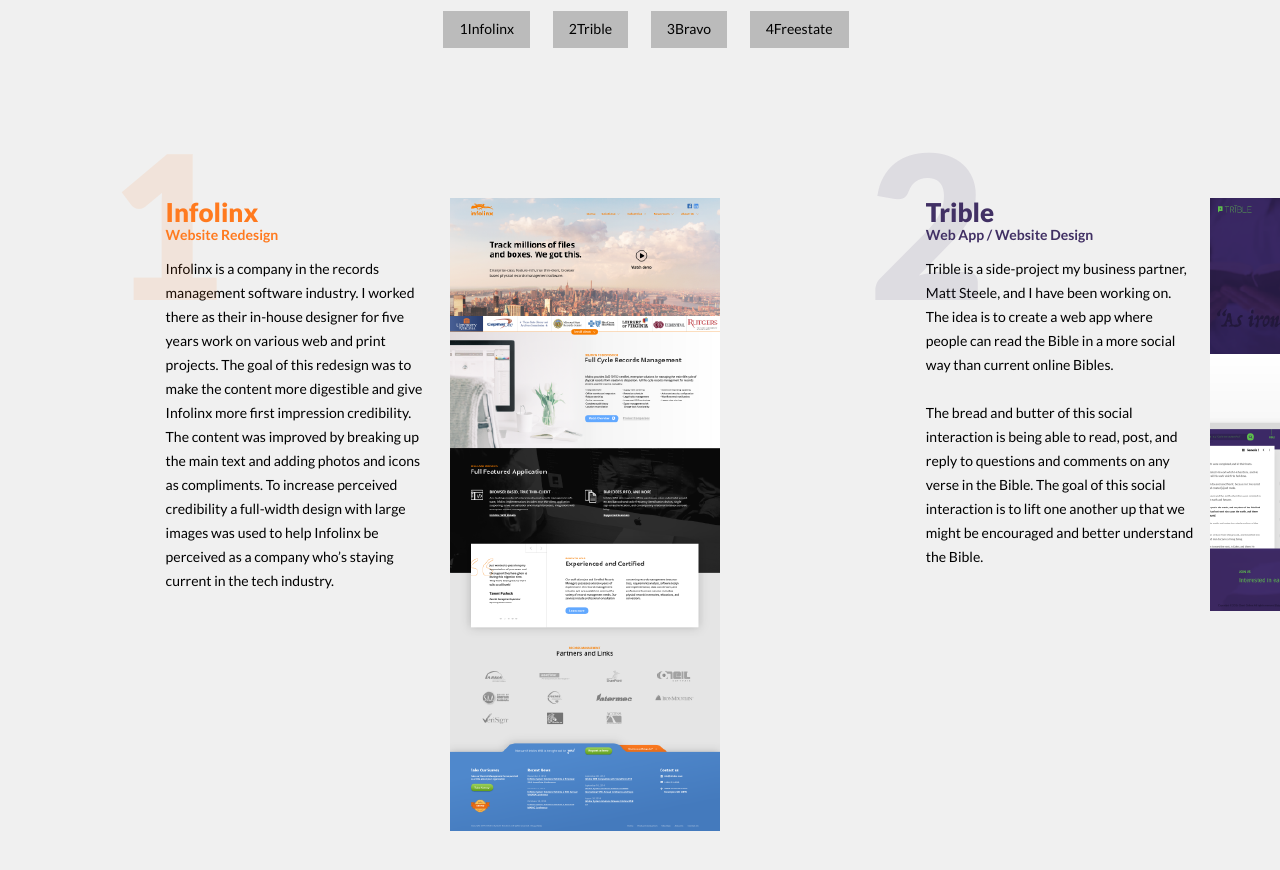
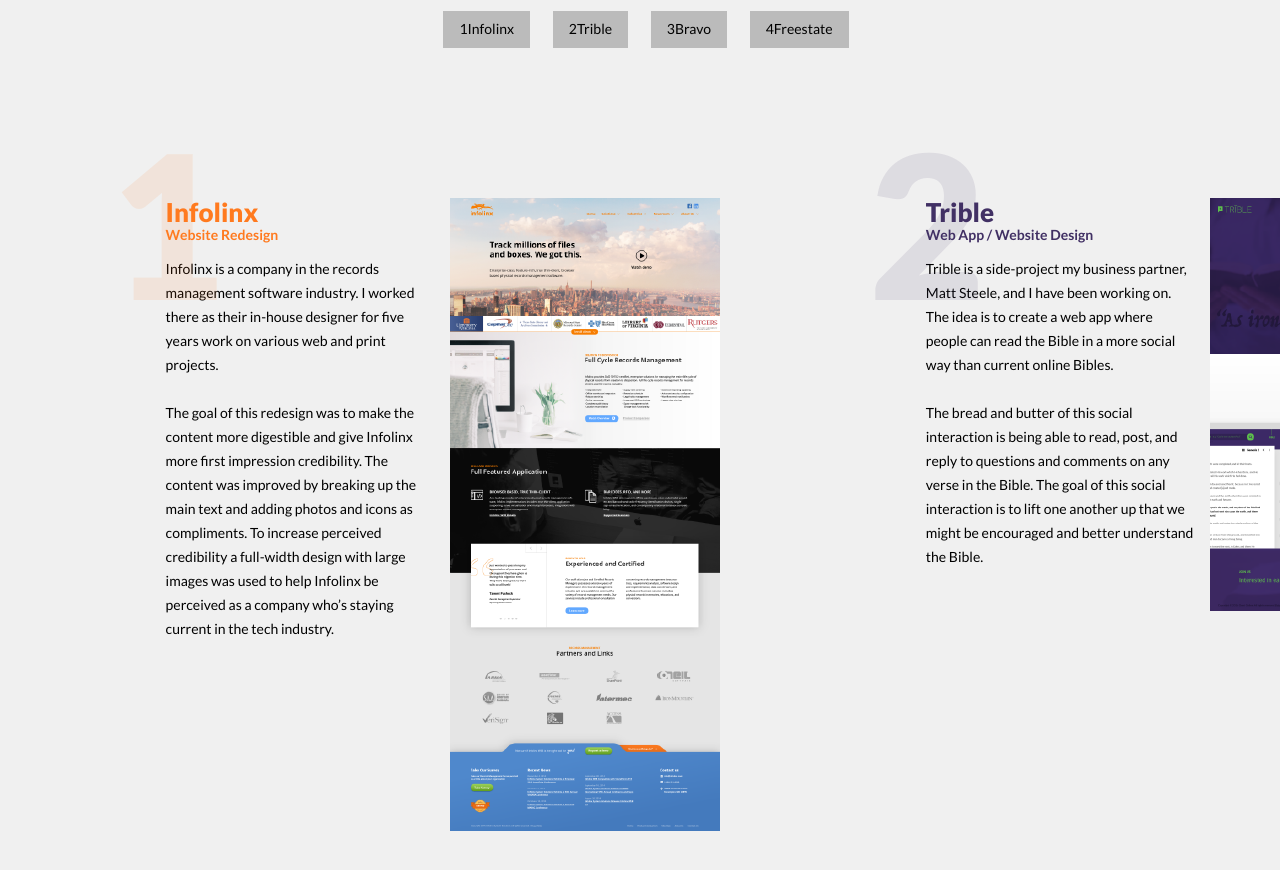
Before and after one commit to bzle/brandonz-me, a Jekyll site: the page built from index.html, in a window 1280 px wide and 900 px high, scrolled down 1208 px. Shown: the top 870 px of the window. Built offline with Jekyll 4.4.1, drawn with Linux system fonts in a browser that asks for light colours; nearby versions of some CDN libraries.

Commit message:
Updated '/index.html' via CloudCannon

```diff
--- a/index.html
+++ b/index.html
@@ -60,7 +60,7 @@
                 <span class="project__num">1</span>
                 <h3 class="project__title">Infolinx</h3>
                 <p class="project__type">Website Redesign</p>
-                <p class="project__description">Infolinx is a company in the records management software industry. I worked there as their in-house designer for five years work on various web and print projects. The goal of this redesign was to make the content more digestible and give Infolinx more first impression credibility. The content was improved by breaking up the main text and adding photos and icons as compliments. To increase perceived credibility a full-width design with large images was used to help Infolinx be perceived as a company who&rsquo;s staying current in the tech industry.</p>
+                <p class="project__description">Infolinx is a company in the records management software industry. I worked there as their in-house designer for five years work on various web and print projects.<br /><br />The goal of this redesign was to make the content more digestible and give Infolinx more first impression credibility. The content was improved by breaking up the main text and adding photos and icons as compliments. To increase perceived credibility a full-width design with large images was used to help Infolinx be perceived as a company who&rsquo;s staying current in the tech industry.</p>
             </div>
             <a href="/img/project__infolinx.png" class="project__img math-grid__item one-quarter">
                 <img src="/img/project__infolinx--thumbnail.png" alt="Screenshot of Infolinx website redesign" />
```
